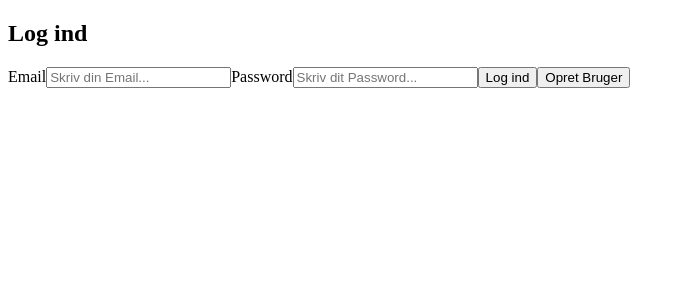
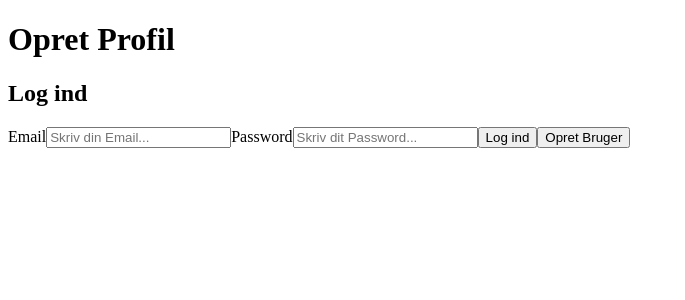
Before and after one commit to jako6857/SvendePr-ve-Gratissimo-JakobBroNielsen, a React app in the folder Web/: page /opret-profil in a window 1280 px wide. Shown: the top 300 px of the page, without its empty margins (0-685 px from the left). Built offline with nearby package versions, Linux system fonts and the light colour scheme; the HTML template or start-up script is replaced by a standard one.

Commit message:
flere routes, samt en lille test tekst for at se om der er forbindelse

```diff
--- a/Web/src/App.jsx
+++ b/Web/src/App.jsx
@@ -2,7 +2,7 @@ import { Routes, Route } from "react-router-dom";
 import LogInd from "./pages/LogInd.jsx";
 import OpretAnnonce from "./pages/OpretAnnonce.jsx";
 import OpretProfil from "./pages/OpretProfil.jsx";
-import forside from "./pages/Forside.jsx";
+import Forside from "./pages/Forside.jsx";
 import AlleJobs from "./pages/AlleJobs.jsx";
 import NyhedsPage from "./pages/NyhedsPage.jsx";
 import MinSide from "./pages/MinSide.jsx";
@@ -13,7 +13,7 @@ function App() {
       <header />
       <Routes>
         <Route path="/" element={<Forside />} />
-        <Route path="/" element={<LogInd />} />
+        <Route path="/log-ind" element={<LogInd />} />
         <Route path="/opret-profil" element={<OpretProfil />} />
         <Route path="/opret-annonce" element={<OpretAnnonce />} />
       </Routes>
@@ -22,4 +22,4 @@ function App() {
   );
 }
 
-export default app;
+export default App;
--- a/Web/src/main.jsx
+++ b/Web/src/main.jsx
@@ -1,13 +1,14 @@
 import { StrictMode } from "react";
 import { createRoot } from "react-dom/client";
 import { LogInd } from "./pages/LogInd.jsx";
-import { browserRouter } from "react-router-dom";
+import { BrowserRouter } from "react-router-dom";
 import App from "./App.jsx";
 
 createRoot(document.getElementById("root")).render(
-  <browserRouter>
+  <BrowserRouter>
     <StrictMode>
+      <App />
       <LogInd />
     </StrictMode>
-  </browserRouter>,
+  </BrowserRouter>,
 );
--- a/Web/src/pages/AlleJobs.jsx
+++ b/Web/src/pages/AlleJobs.jsx
@@ -0,0 +1,5 @@
+function AlleJobs() {
+  return <h1>Alle Jobs</h1>;
+}
+
+export default AlleJobs;
--- a/Web/src/pages/Forside.jsx
+++ b/Web/src/pages/Forside.jsx
@@ -0,0 +1,5 @@
+function Forside() {
+  return <h1>Forside</h1>;
+}
+
+export default Forside;
--- a/Web/src/pages/LogInd.jsx
+++ b/Web/src/pages/LogInd.jsx
@@ -43,3 +43,5 @@ export function LogInd() {
     </form>
   );
 }
+
+export default LogInd;
--- a/Web/src/pages/MinSide.jsx
+++ b/Web/src/pages/MinSide.jsx
@@ -0,0 +1,5 @@
+function MinSide() {
+  return <h1>Min Side</h1>;
+}
+
+export default MinSide;
--- a/Web/src/pages/NyhedsPage.jsx
+++ b/Web/src/pages/NyhedsPage.jsx
@@ -0,0 +1,5 @@
+function NyhedsPage() {
+  return <h1>Nyheds Page</h1>;
+}
+
+export default NyhedsPage;
--- a/Web/src/pages/OpretAnnonce.jsx
+++ b/Web/src/pages/OpretAnnonce.jsx
@@ -1,5 +1,5 @@
 import { useState, useEffect } from "react";
-import { getjobData, createJob } from "../api/jobs.js";
+import { getJobData, createJob } from "../api/jobs.js";
 
 function OpretAnnonce() {
   const { categories, regions, workTypes, loading, error, submitJobForm } =
--- a/Web/src/pages/OpretProfil.jsx
+++ b/Web/src/pages/OpretProfil.jsx
@@ -0,0 +1,5 @@
+function OpretProfil() {
+  return <h1>Opret Profil</h1>;
+}
+
+export default OpretProfil;
```
